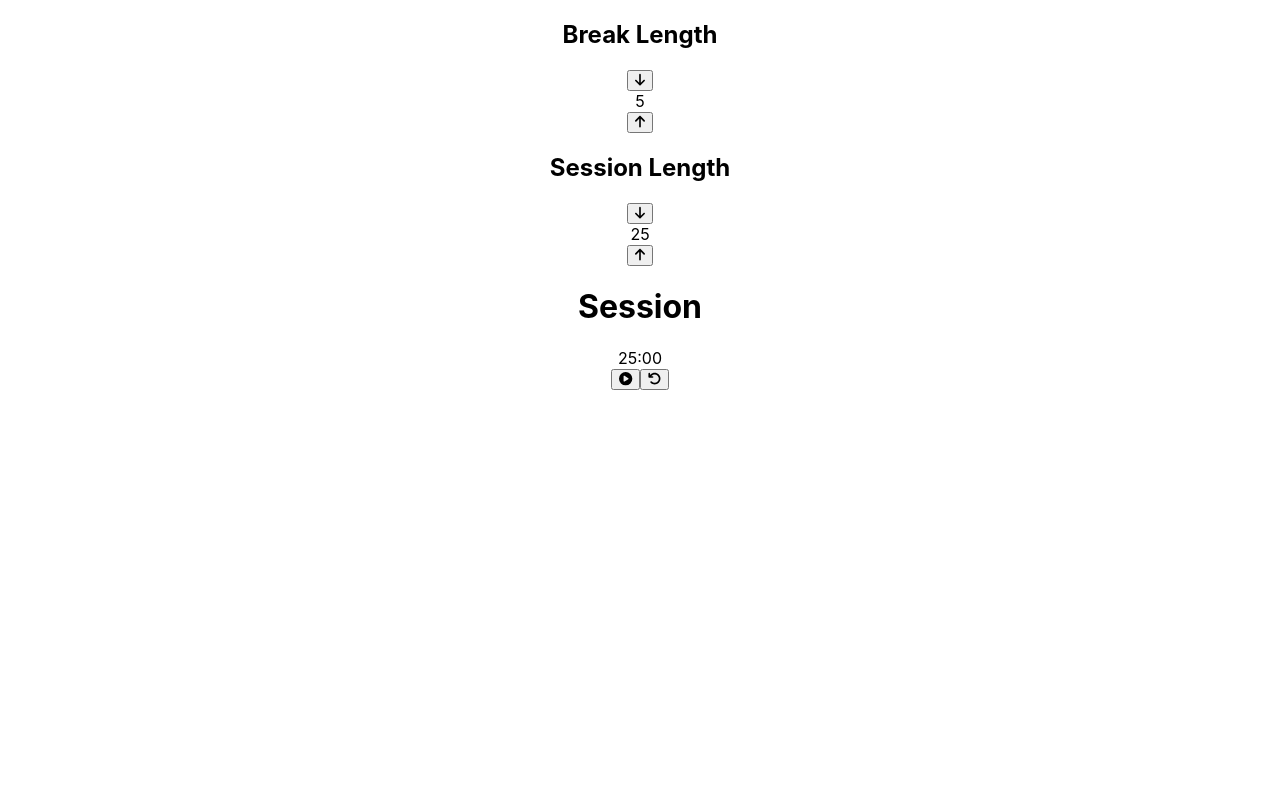
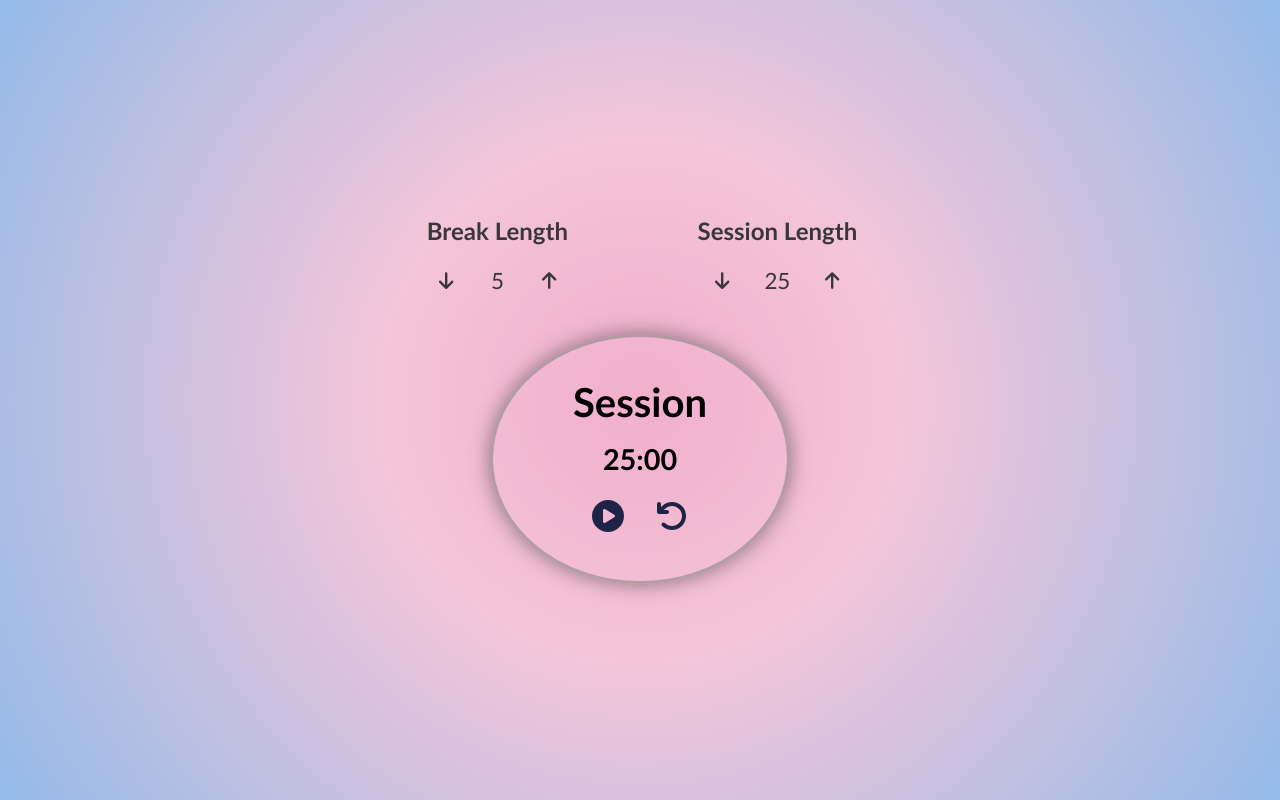
Before and after one commit to zhanshu21/clock, a React (Create React App) app: page / in a window 1280 px wide. Built offline with nearby package versions, Linux system fonts and the light colour scheme.

Commit message:
add styles

```diff
--- a/public/index.html
+++ b/public/index.html
@@ -11,7 +11,7 @@
     />
     <link rel="apple-touch-icon" href="%PUBLIC_URL%/logo192.png" />
     <link rel="manifest" href="%PUBLIC_URL%/manifest.json" />
-    <title>25 Clock</title>
+    <title> Pomodoro Clock</title>
   </head>
   <body>
     <noscript>You need to enable JavaScript to run this app.</noscript>
--- a/src/App.css
+++ b/src/App.css
@@ -1,38 +1,88 @@
-.App {
-  text-align: center;
+:root {
+  --control-color: #393838;
+  --darker: #1e2445;
 }
 
-.App-logo {
-  height: 40vmin;
-  pointer-events: none;
+.App {
+  width: 560px;
 }
 
-@media (prefers-reduced-motion: no-preference) {
-  .App-logo {
-    animation: App-logo-spin infinite 20s linear;
-  }
+.control-panel {
+  display: flex;
+  flex-direction: rows;
+  justify-content: space-around;
+  align-items: center;
+  margin-bottom: 3rem;
+  color: var(--control-color);
 }
 
-.App-header {
-  background-color: #282c34;
-  min-height: 100vh;
+.break-setter,
+.session-setter {
+  display: grid;
+  grid-template-columns: repeat(3, 1fr);
+  grid-template-rows: 60% 40%;
+  gap: 5px;
+}
+
+.break-label,
+.session-label {
+  grid-column: 1 / 4;
+}
+
+.length {
+  font-size: 1.4rem;
+  padding-top: 4px;
+}
+
+.icons {
+  font-size: 1.2rem;
+  color: var(--control-color);
+}
+
+.larger {
+  font-size: 2rem;
+  color: var(--darker);
+}
+
+button {
+  margin: 0.5rem 1rem;
+  background: none;
+  border: 0;
+}
+
+button:not(:disabled):hover .icons {
+  transform: scale(1.2);
+  opacity: 80%;
+  transition-duration: 0.2s;
+}
+
+button:not(:disabled):active .icons {
+  transform: scale(0.8);
+}
+
+button:disabled {
+  opacity: 30%;
+}
+
+.timer {
+  width: 300px;
+  height: 250px;
+  margin: 0 auto;
+  border: 3px rgba(136, 136, 134, 0.6) solid;
+  border-radius: 50%;
   display: flex;
   flex-direction: column;
+  justify-content: center;
   align-items: center;
-  justify-content: center;
-  font-size: calc(10px + 2vmin);
-  color: white;
+  box-shadow: 0 0 20px rgba(66, 65, 65, 0.6);
 }
 
-.App-link {
-  color: #61dafb;
+.timer-label {
+  font-size: 2.5rem;
 }
 
-@keyframes App-logo-spin {
-  from {
-    transform: rotate(0deg);
-  }
-  to {
-    transform: rotate(360deg);
-  }
+.time-left {
+  font-size: 1.8rem;
+  font-weight: bold;
+  margin: 1rem 0;
 }
--- a/src/App.js
+++ b/src/App.js
@@ -136,20 +136,20 @@ function App() {
     <div className="App">
       <audio id="beep" ref={audioRef} src={wavFile}></audio>
       <div id="control-panel" className="control-panel">
-        <div id="break-setter">
+        <div id="break-setter" className="break-setter">
           <h2 id="break-label" className="break-label">
             Break Length
           </h2>
           <Decrement keyWord="break" dispatch={dispatch} buttonDisabled={buttonDisabled} />
-          <div id="break-length">{breakLength}</div>
+          <div id="break-length" className="length">{breakLength}</div>
           <Increment keyWord="break" dispatch={dispatch} buttonDisabled={buttonDisabled} />
         </div>
-        <div id="session-setter">
-          <h2 id="session-label" className="sessionLength-label">
+        <div id="session-setter" className="session-setter">
+          <h2 id="session-label" className="session-label">
             Session Length
           </h2>
           <Decrement keyWord="session" dispatch={dispatch} buttonDisabled={buttonDisabled} />
-          <div id="session-length">{sessionLength}</div>
+          <div id="session-length" className="length">{sessionLength}</div>
           <Increment keyWord="session" dispatch={dispatch} buttonDisabled={buttonDisabled} />
         </div>
       </div>
--- a/src/components/Decrement.js
+++ b/src/components/Decrement.js
@@ -8,11 +8,16 @@ export const Decrement = ({ keyWord, dispatch, buttonDisabled }) => {
       id={`${keyWord}-decrement`}
       className={`${keyWord}-decrement`}
       onClick={() => {
-        dispatch({ type: keyWord === "break"? ACTIONS.DECREMENT_BREAK : ACTIONS.DECREMENT_SESSION });
+        dispatch({
+          type:
+            keyWord === "break"
+              ? ACTIONS.DECREMENT_BREAK
+              : ACTIONS.DECREMENT_SESSION,
+        });
       }}
       disabled={buttonDisabled}
     >
-      <FontAwesomeIcon icon={faArrowDown} />
+      <FontAwesomeIcon icon={faArrowDown} className="icons" />
     </button>
   );
 };
--- a/src/components/Increment.js
+++ b/src/components/Increment.js
@@ -8,11 +8,16 @@ export const Increment = ({ keyWord, dispatch, buttonDisabled }) => {
       id={`${keyWord}-increment`}
       className={`${keyWord}-increment`}
       onClick={() => {
-        dispatch({ type: keyWord === "break" ? ACTIONS.INCREMENT_BREAK : ACTIONS.INCREMENT_SESSION });
+        dispatch({
+          type:
+            keyWord === "break"
+              ? ACTIONS.INCREMENT_BREAK
+              : ACTIONS.INCREMENT_SESSION,
+        });
       }}
       disabled={buttonDisabled}
     >
-      <FontAwesomeIcon icon={faArrowUp} />
+      <FontAwesomeIcon icon={faArrowUp} className="icons"/>
     </button>
   );
 };
--- a/src/components/Timer.js
+++ b/src/components/Timer.js
@@ -22,6 +22,7 @@ export const Timer = ({
       <div id="time-left" className="time-left">
         {isSession ? formatTime(sessionLeft) : formatTime(breakLeft)}
       </div>
+      <div className="timer-buttons">
         <button
           id="start_stop"
           className="start_stop"
@@ -30,9 +31,9 @@ export const Timer = ({
           }}
         >
           {isRunning ? (
-          <FontAwesomeIcon icon={faCirclePause} />
+            <FontAwesomeIcon icon={faCirclePause} className="icons larger" />
           ) : (
-          <FontAwesomeIcon icon={faCirclePlay} />
+            <FontAwesomeIcon icon={faCirclePlay} className="icons larger" />
           )}
         </button>
         <button
@@ -44,8 +45,9 @@ export const Timer = ({
             audioRef.current.currentTime = 0; // Rewind to the beginning
           }}
         >
-        <FontAwesomeIcon icon={faArrowRotateLeft} />
+          <FontAwesomeIcon icon={faArrowRotateLeft} className="icons larger" />
         </button>
+      </div>
     </div>
   );
 };
--- a/src/index.css
+++ b/src/index.css
@@ -1,13 +1,21 @@
-body {
+* {
   margin: 0;
-  font-family: -apple-system, BlinkMacSystemFont, 'Segoe UI', 'Roboto', 'Oxygen',
-    'Ubuntu', 'Cantarell', 'Fira Sans', 'Droid Sans', 'Helvetica Neue',
-    sans-serif;
-  -webkit-font-smoothing: antialiased;
-  -moz-osx-font-smoothing: grayscale;
+  padding: 0;
+  box-sizing: border-box;
 }
 
-code {
-  font-family: source-code-pro, Menlo, Monaco, Consolas, 'Courier New',
-    monospace;
+body {
+  text-align: center;
+  font-family: "Gill Sans", "Gill Sans MT", Calibri, "Trebuchet MS", sans-serif;
+  display: flex;
+  flex-direction: column;
+  justify-content: center;
+  align-items: center;
+  background: radial-gradient(
+    circle,
+    rgb(241, 175, 203) 0%,
+    rgba(241, 182, 207, 0.797) 35%,
+    rgba(148, 187, 233, 1) 100%
+  );
+  height: 100vh;
 }
```
Lines whose indentation alone changed are shown as unchanged.
